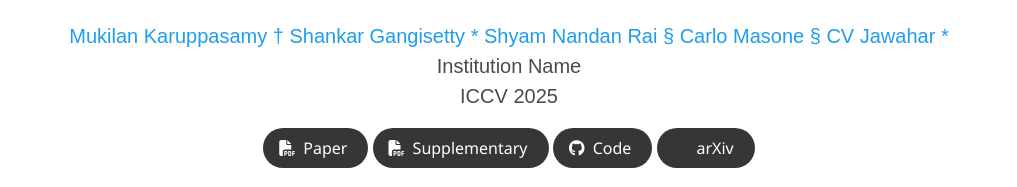
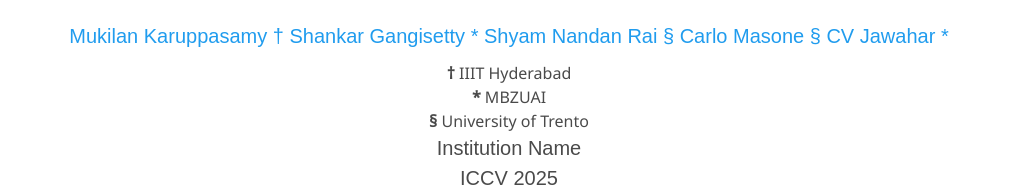
Before and after one commit to Mukil07/VCBM.github.io, a plain HTML site: page index.html in a window 1280 px wide. Shown: the part 159-346 px from the top of the page, without its empty margins (131-1148 px from the left). Drawn offline with nearby package versions, Linux system fonts and the light colour scheme; some icons are missing; a web font is replaced by a local one.

Commit message:
Update index.html

```diff
--- a/index.html
+++ b/index.html
@@ -66,6 +66,11 @@
                       <span class="author-block">
                         <a href="THIRD AUTHOR PERSONAL LINK" target="_blank">CV Jawahar *</a>
                     </span>
+                  </div>
+                  <div class="is-size-6 publication-affiliations" style="margin-top: 10px;">
+                    <p><span style="font-weight: bold;">†</span> IIIT Hyderabad</p>
+                    <p><span style="font-weight: bold;">*</span> MBZUAI</p>
+                    <p><span style="font-weight: bold;">§</span> University of Trento</p>
                   </div>
 
                   <div class="is-size-5 publication-authors">
```
